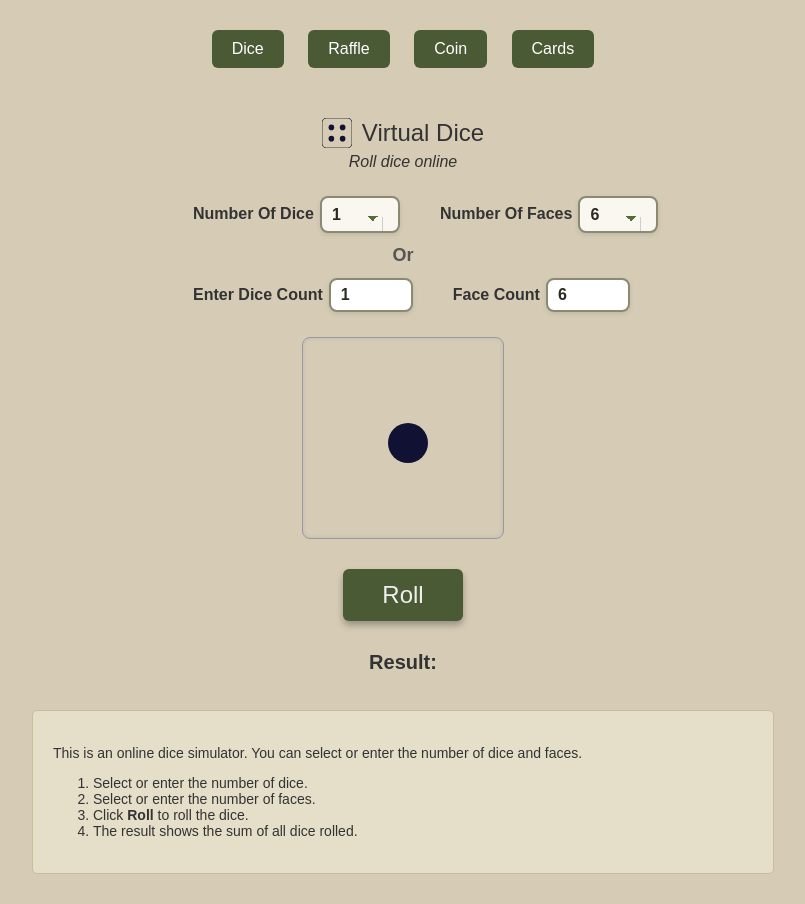
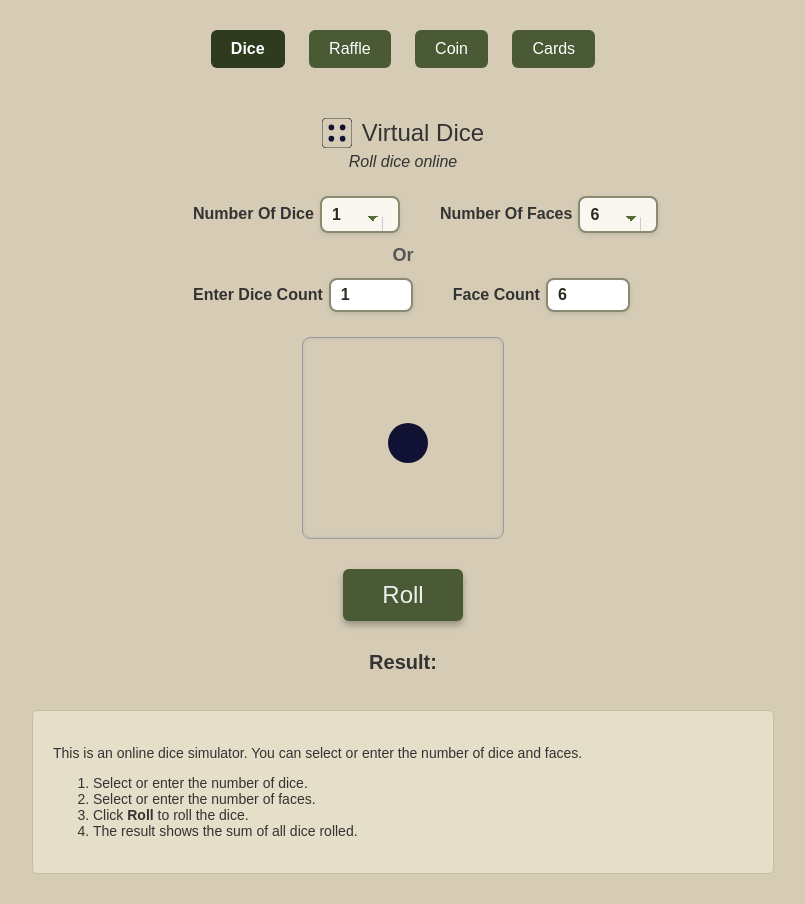
Before and after one commit to yxrtur/dice-roller, a plain HTML site: page index.html in a window 1280 px wide. Both pictures are taken after a click on the button "Dice". Shown: the whole page, without its empty margins (237-1042 px from the left). Drawn offline with Linux system fonts and the light colour scheme.

Commit message:
Update index.html

```diff
--- a/index.html
+++ b/index.html
@@ -59,7 +59,7 @@
 
 <nav aria-label="Navegación principal">
   <button id="btnDice" class="active" aria-controls="diceSection" aria-selected="true">Dice</button>
-  <button id="btnCoin" aria-controls="raffleSection" aria-selected="false">Raffle</button>
+  <button id="btnRaffle" aria-controls="raffleSection" aria-selected="false">Raffle</button>
   <button id="btnCoin" aria-controls="coinSection" aria-selected="false">Coin</button>
   <button id="btnCard" aria-controls="cardSection" aria-selected="false">Cards</button>
 </nav>
@@ -738,29 +738,30 @@
   const btnDice = document.getElementById('btnDice');
   const btnCoin = document.getElementById('btnCoin');
   const btnCard = document.getElementById('btnCard');
-  const btnRaffle = document.getElementById('btnRaffle');
-
-
+  const btnRaffle = document.getElementById('btnRaffle'); // <-- added
 
   const diceSection = document.getElementById('diceSection');
   const coinSection = document.getElementById('coinSection');
   const cardSection = document.getElementById('cardSection');
-  const raffleSection = document.getElementById('raffleSection');
+  const raffleSection = document.getElementById('raffleSection'); // <-- added
 
   function deactivateAll() {
     btnDice.classList.remove('active');
     btnDice.setAttribute('aria-selected', 'false');
+
     btnCoin.classList.remove('active');
     btnCoin.setAttribute('aria-selected', 'false');
+
     btnCard.classList.remove('active');
     btnCard.setAttribute('aria-selected', 'false');
-    btnRaffle.classList.remove('active');
-    btnRaffle.setAttribute('aria-selected', 'false');
+
+    btnRaffle.classList.remove('active'); // <-- added
+    btnRaffle.setAttribute('aria-selected', 'false'); // <-- added
 
     diceSection.classList.remove('active');
     coinSection.classList.remove('active');
     cardSection.classList.remove('active');
-    raffleSection.classList.remove('active');
+    raffleSection.classList.remove('active'); // <-- added
   }
 
   btnDice.addEventListener('click', () => {
@@ -769,12 +770,14 @@
     btnDice.setAttribute('aria-selected', 'true');
     diceSection.classList.add('active');
   });
+
   btnCoin.addEventListener('click', () => {
     deactivateAll();
     btnCoin.classList.add('active');
     btnCoin.setAttribute('aria-selected', 'true');
     coinSection.classList.add('active');
   });
+
   btnCard.addEventListener('click', () => {
     deactivateAll();
     btnCard.classList.add('active');
@@ -783,13 +786,13 @@
   });
 
   btnRaffle.addEventListener('click', () => {
-  deactivateAll();
-  btnRaffle.classList.add('active');
-  btnRaffle.setAttribute('aria-selected', 'true');
-  raffleSection.classList.add('active');
-});
+    deactivateAll();
+    btnRaffle.classList.add('active');
+    btnRaffle.setAttribute('aria-selected', 'true');
+    raffleSection.classList.add('active');
+  });
+</script>
 
-</script>
 
 <!-- Aquí agregas el script de dado íntegro solo para #diceSection -->
 
```
